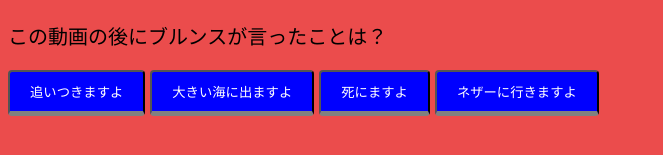
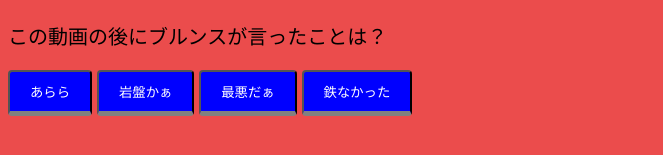
Before and after one commit to burunsu/kuizuzyoukyu, a plain HTML site: page zyoukyunine/index.html in a window 1280 px wide. Shown: the part 469-624 px from the top of the page, without its empty margins (0-663 px from the left). Drawn offline with Linux system fonts and the light colour scheme.

Commit message:
Update index.html

```diff
--- a/zyoukyunine/index.html
+++ b/zyoukyunine/index.html
@@ -28,9 +28,9 @@ window.addEventListener('DOMContentLoaded' , function(){
    <h1>ブルンスクイズ 上級編 9問目</h1>
 　　<video controls width="560" height="315" src="https://github.com/burunsu/kuizuzyoukyu/raw/main/movie/kuizu8.mp4" autoplay></video>
    <p>この動画の後にブルンスが言ったことは？</p>
-   <a href=”不正解のリンク”><button type="button" class="btn">追いつきますよ</button></a>
-   <a href="不正解のリンク"><button type="button" class="btn">大きい海に出ますよ</button></a>
-   <a href=”不正解のリンク”><button type="button" class="btn">死にますよ</button></a>
-   <a href="不正解のリンク"><button type="button" class="btn">ネザーに行きますよ</button></a>
+   <a href=”不正解のリンク”><button type="button" class="btn">あらら</button></a>
+   <a href="不正解のリンク"><button type="button" class="btn">岩盤かぁ</button></a>
+   <a href=”不正解のリンク”><button type="button" class="btn">最悪だぁ</button></a>
+   <a href="正解のリンク"><button type="button" class="btn">鉄なかった</button></a>
  </body>
 </html>
```
